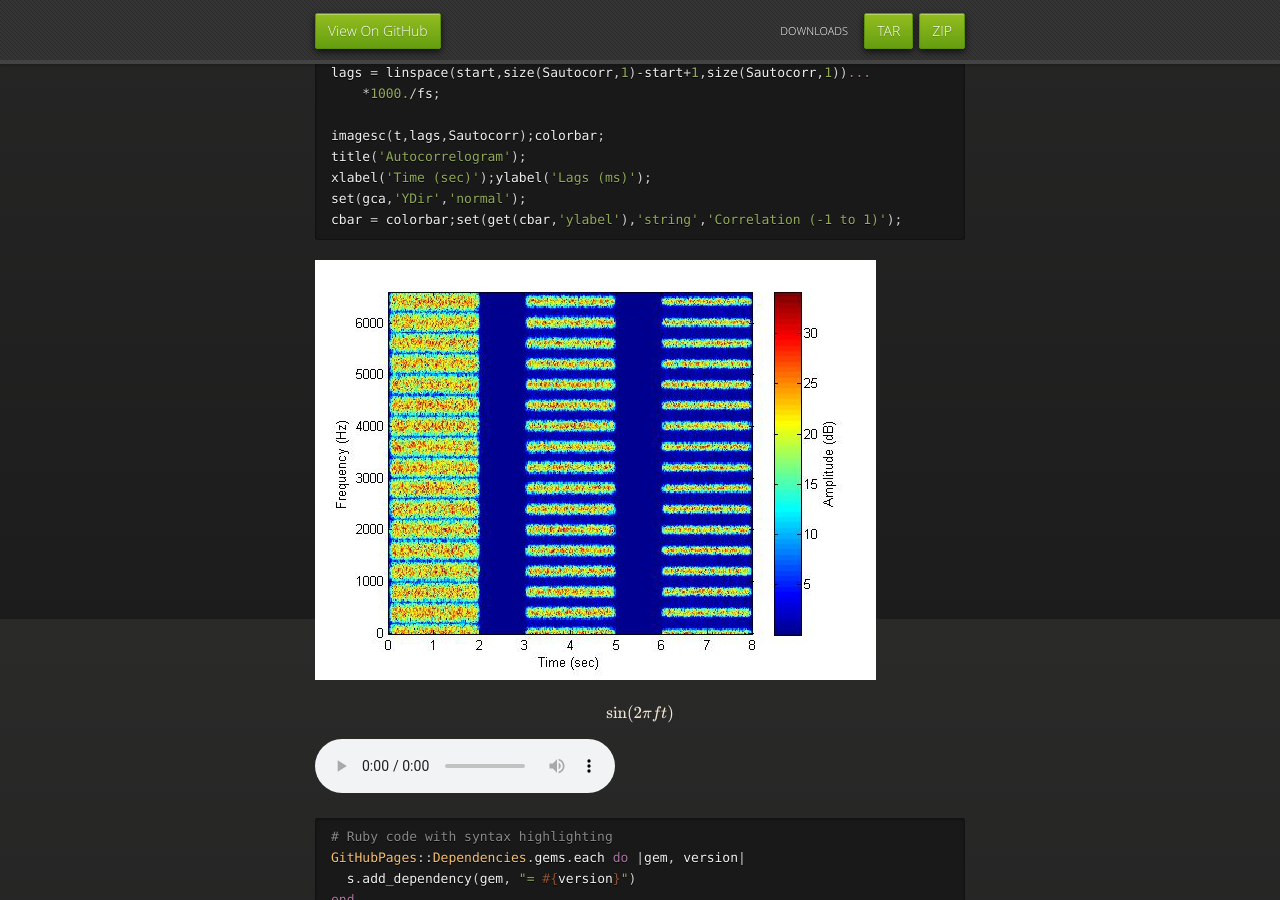
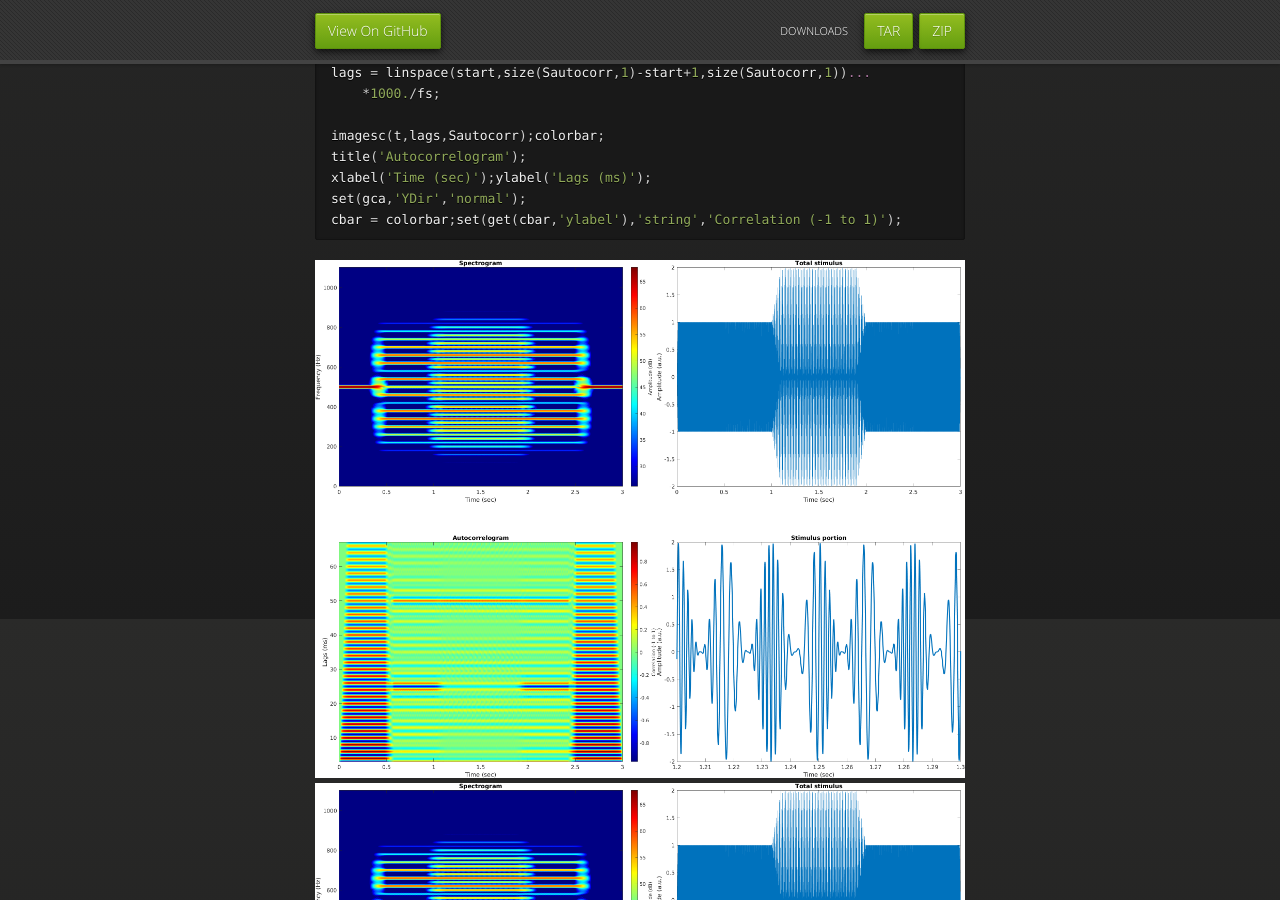
Before and after one commit to lerud/lerud.github.io, a Jekyll site: the page built from index.md, in a window 1280 px wide and 900 px high, scrolled down 2081 px. Built offline with Jekyll 4.4.1, drawn with Linux system fonts in a browser that asks for light colours; formulas are drawn with MathJax 3.

Commit message:
Testing raster image dimensions

````diff
--- a/index.md
+++ b/index.md
@@ -101,7 +101,8 @@
 set(gca,'YDir','normal');
 cbar = colorbar;set(get(cbar,'ylabel'),'string','Correlation (-1 to 1)');
 ```
-![iter](iterSpec.jpg)
+![testing](testing.png)
+<img src="testing.png" alt="testing" width="4000"/>
 
 $$ \sin (2\pi ft) $$
 
````
Also changed, not shown: testing.png (added).
